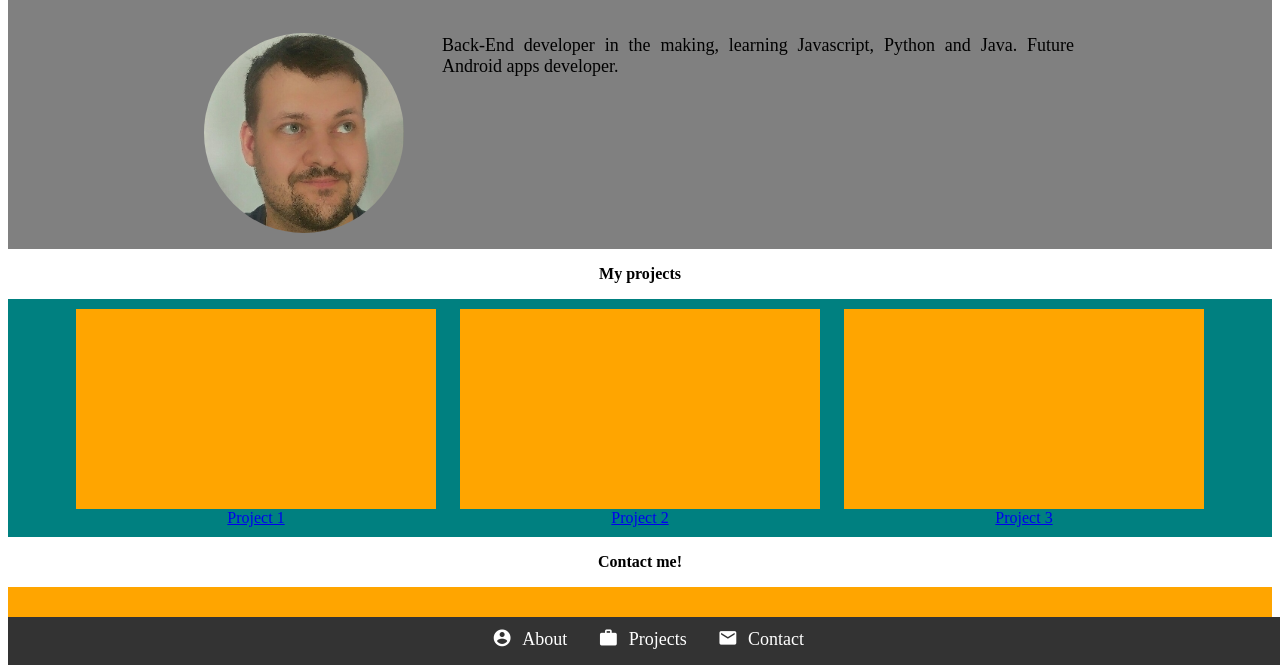
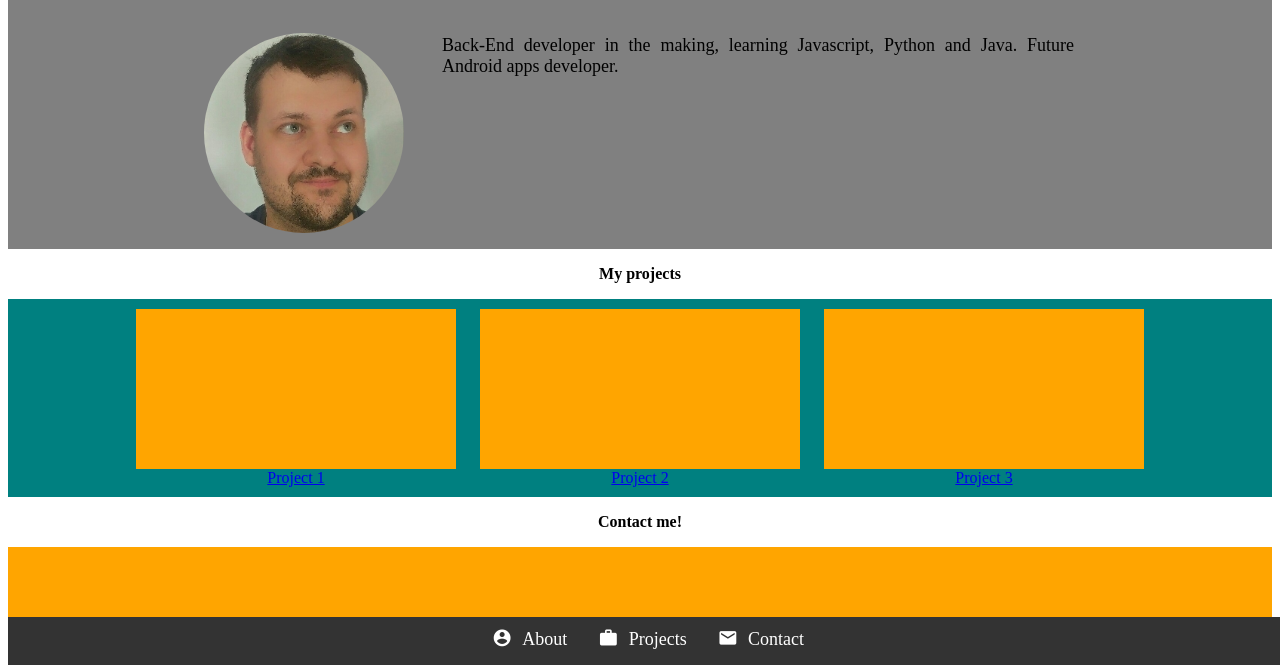
Before and after one commit to xeedo/Portfolio, a plain HTML site: page index.html in a window 1280 px wide. Shown: the part 135-800 px from the top of the page. Drawn offline with Linux system fonts and the light colour scheme.

Commit message:
Fixing layout

```diff
--- a/assets/style.css
+++ b/assets/style.css
@@ -70,15 +70,17 @@ div#projects {
 
 div.project {
   padding: 0.625em;
-  width: 22.5em;
+  height: auto;
+  min-width: 10em;
   display: inline-block;
   text-align: center;
 }
 
 div.placeholder {
   background-color: orange;
-  height: 12.5em;
-  width: 22.5em;
+  height: 10em;
+  width: 20em;
+  /*adjust size to img. */
 }
 
 #contact {
```
